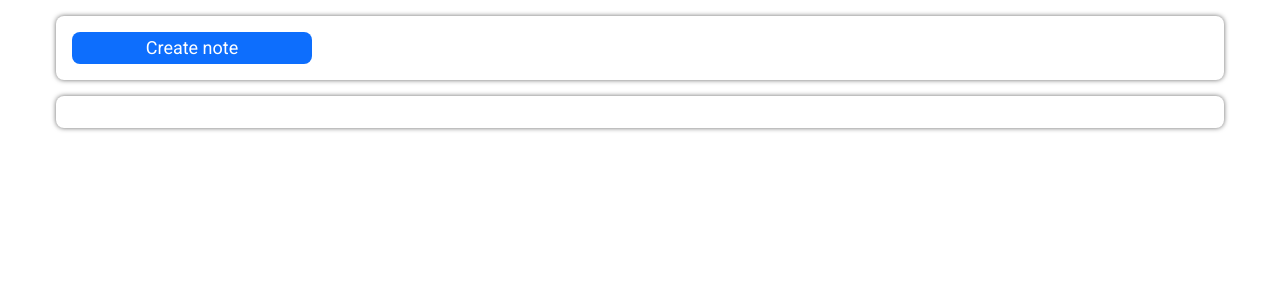
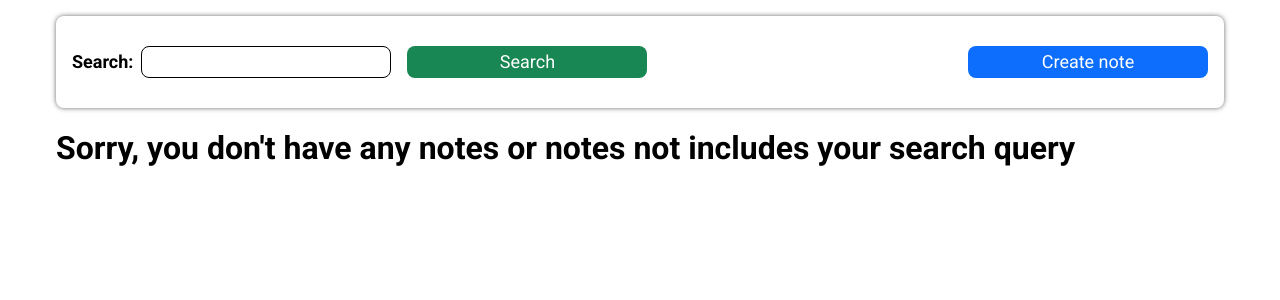
Before and after one commit to vadymshukr/prjctr-test-task, a React (Create React App) app: page / in a window 1280 px wide. Shown: the top 300 px of the page. Built offline with nearby package versions, Linux system fonts and the light colour scheme.

Commit message:
search added

```diff
--- a/src/components/searchbar/searchbar.tsx
+++ b/src/components/searchbar/searchbar.tsx
@@ -1,13 +1,18 @@
-import React from 'react'
+import React, { useState } from 'react';
 import { Button } from '../button';
 import { Container, Input, SearchTitle } from './searchbar-styled';
 
-export function Searchbar () {
+interface Props {
+    handleSearch: (value: string) => void
+}
+
+export function Searchbar ({ handleSearch }: Props) {
+    const [inputValue, setInputValue] = useState('')
     return (
         <Container>
             <SearchTitle>Search:</SearchTitle>
-            <Input />
-            <Button type='main'>Search</Button>
+            <Input onBlur={(e) => {setInputValue(e.target.value)}} />
+            <Button type='main' onClick={() => {handleSearch(inputValue)}}>Search</Button>
         </Container>
     )
 }
--- a/src/pages/home/home.tsx
+++ b/src/pages/home/home.tsx
@@ -1,28 +1,43 @@
 import React, { useEffect, useState } from 'react';
 import { useSelector } from 'react-redux';
 import { Button, CreateNote, Note, Searchbar } from '../../components';
-import { getNotesList } from '../../store/notes';
+import { getNotesList, notesType } from '../../store/notes';
 import { Container, NotesList, TopNavigation } from './home-styled';
 import Modal from 'react-modal';
 Modal.setAppElement('#root');
 
 export function Home () {
     const [modalIsOpen, setModalIsOpen] = useState(false)
+    const [visibleNotes, setVisibleNotes] = useState([] as notesType[]);
     const notes = useSelector(getNotesList)
+
+    useEffect(() => {
+        setVisibleNotes(notes)
+    }, [])
+
+    const handleSearch = (value: string) => {
+        const filteredNotes = notes.filter(note => note.title.includes(value) || note.content.includes(value))
+        setVisibleNotes(filteredNotes)
+    }
     return (
         <>
             <Container>
                 <TopNavigation>
-                {/*<Searchbar />*/}
+                    <Searchbar handleSearch={handleSearch}/>
                     <Button onClick={() => {setModalIsOpen(true)}}>
                         Create note
                     </Button>
                 </TopNavigation>
+                {visibleNotes.length > 0 ?
                 <NotesList>
-                {notes.map( item => (
+                    {visibleNotes.map( item => (
                         <Note content={item.content} id={item.id} title={item.title} key={item.id}/>
                     ))}
                 </NotesList>
+                    :
+                    <h1>Sorry, you don't have any notes or notes not includes your search query</h1>
+                }
+
             </Container>
             <Modal
                 isOpen={modalIsOpen}
```
Lines whose indentation alone changed are shown as unchanged.
